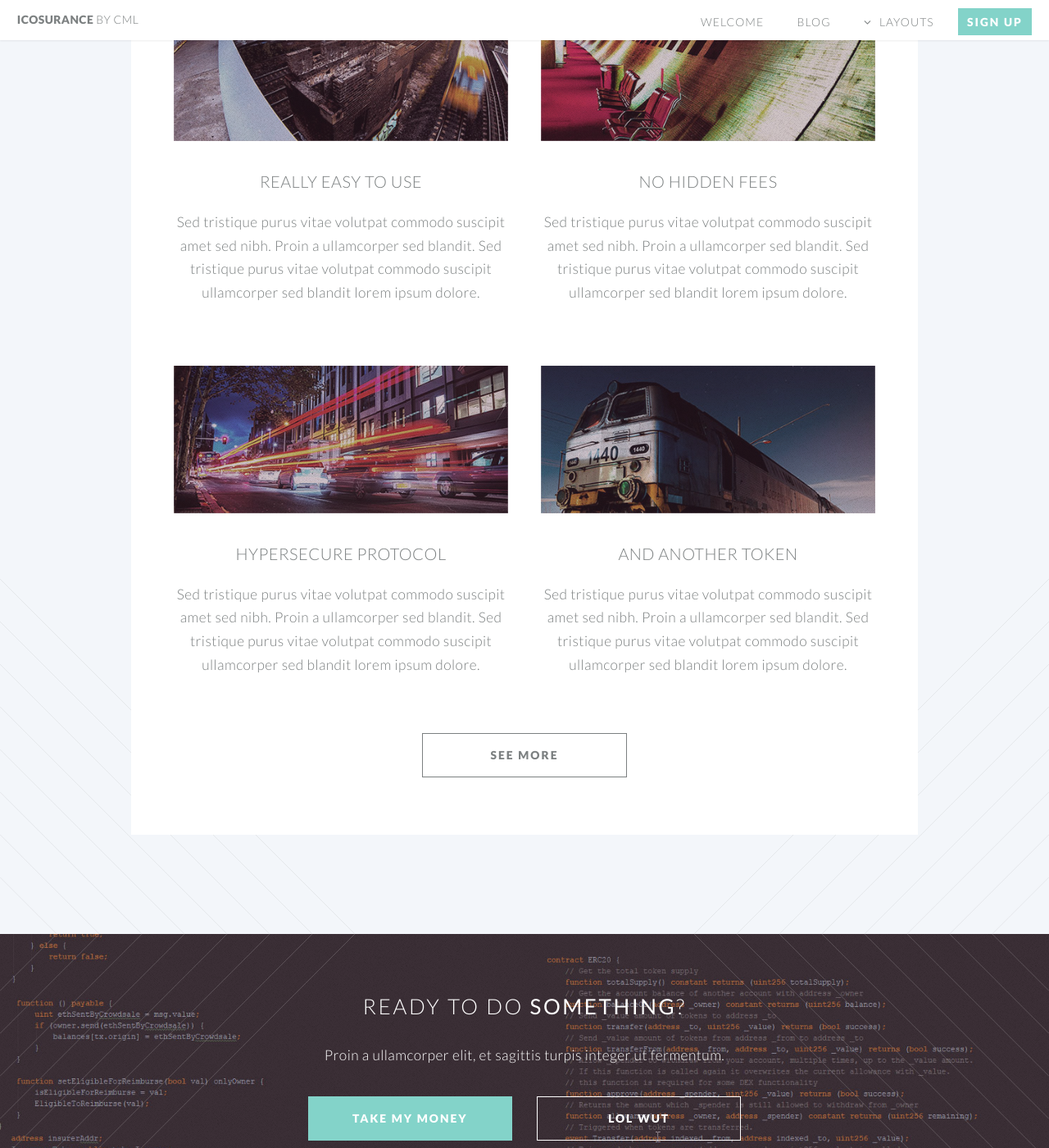
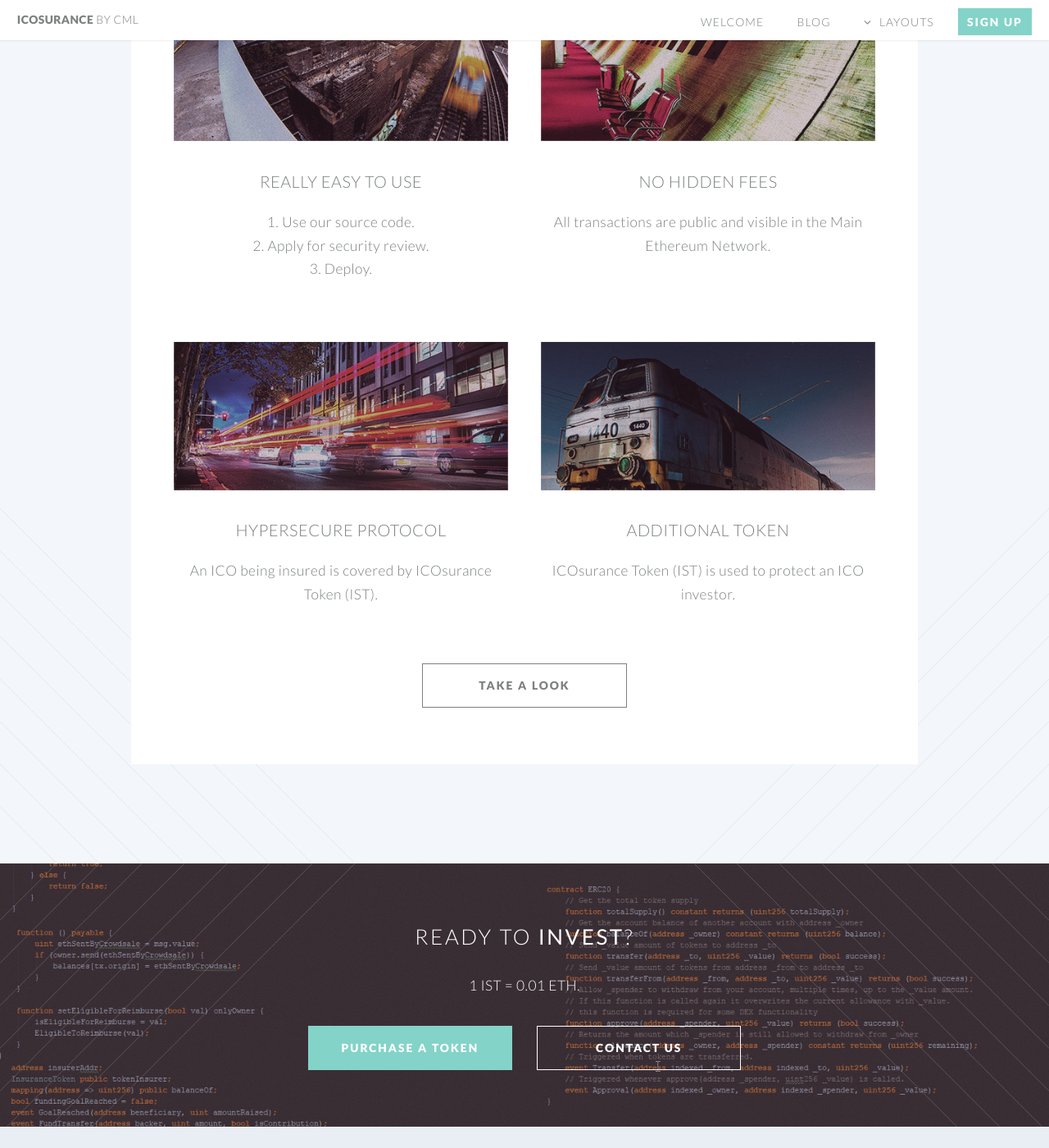
Before and after one commit to ICOsurance/www, a Jekyll site: the page built from index.html, in a window 1280 px wide and 1400 px high, scrolled down 2077 px. Shown: the whole window at 82% size. Built offline with Jekyll 4.4.1, drawn with Linux system fonts in a browser that asks for light colours.

Commit message:
text improvements (3)

```diff
--- a/index.html
+++ b/index.html
@@ -95,7 +95,7 @@ layout: landing-page
 									<header>
 										<h3>Really Easy to Use</h3>
 									</header>
-									<p>Sed tristique purus vitae volutpat commodo suscipit amet sed nibh. Proin a ullamcorper sed blandit. Sed tristique purus vitae volutpat commodo suscipit ullamcorper sed blandit lorem ipsum dolore.</p>
+									<p>1. Use our source code.<br/>2. Apply for security review. <br/>3. Deploy.</p>
 								</section>
 
 							</div>
@@ -106,7 +106,7 @@ layout: landing-page
 									<header>
 										<h3>No Hidden Fees</h3>
 									</header>
-									<p>Sed tristique purus vitae volutpat commodo suscipit amet sed nibh. Proin a ullamcorper sed blandit. Sed tristique purus vitae volutpat commodo suscipit ullamcorper sed blandit lorem ipsum dolore.</p>
+									<p>All transactions are public and visible in the Main Ethereum Network.</p>
 								</section>
 
 							</div>
@@ -119,7 +119,7 @@ layout: landing-page
 									<header>
 										<h3>Hypersecure Protocol</h3>
 									</header>
-									<p>Sed tristique purus vitae volutpat commodo suscipit amet sed nibh. Proin a ullamcorper sed blandit. Sed tristique purus vitae volutpat commodo suscipit ullamcorper sed blandit lorem ipsum dolore.</p>
+									<p>An ICO being insured is covered by ICOsurance Token (IST).</p>
 								</section>
 
 							</div>
@@ -128,9 +128,9 @@ layout: landing-page
 								<section>
 									<a href="#" class="image featured"><img src="images/pic04.jpg" alt="" /></a>
 									<header>
-										<h3>And Another Token</h3>
+										<h3>Additional Token</h3>
 									</header>
-									<p>Sed tristique purus vitae volutpat commodo suscipit amet sed nibh. Proin a ullamcorper sed blandit. Sed tristique purus vitae volutpat commodo suscipit ullamcorper sed blandit lorem ipsum dolore.</p>
+									<p>ICOsurance Token (IST) is used to protect an ICO investor.</p>
 								</section>
 
 							</div>
@@ -138,7 +138,7 @@ layout: landing-page
 
 						<footer class="major">
 							<ul class="buttons">
-								<li><a href="#" class="button">See More</a></li>
+								<li><a href="https://github.com/ICOsurance" class="button">Take a Look</a></li>
 							</ul>
 						</footer>
 
@@ -150,13 +150,13 @@ layout: landing-page
 			<section id="cta">
 
 				<header>
-					<h2>Ready to do <strong>something</strong>?</h2>
-					<p>Proin a ullamcorper elit, et sagittis turpis integer ut fermentum.</p>
+					<h2>Ready to <strong>invest</strong>?</h2>
+					<p>1 IST = 0.01 ETH.</p>
 				</header>
 				<footer>
 					<ul class="buttons">
-						<li><a href="#" class="button special">Take My Money</a></li>
-						<li><a href="#" class="button">LOL Wut</a></li>
+						<li><a href="#" class="button special">Purchase a Token</a></li>
+						<li><a href="#" class="button">Contact Us</a></li>
 					</ul>
 				</footer>
 
```
